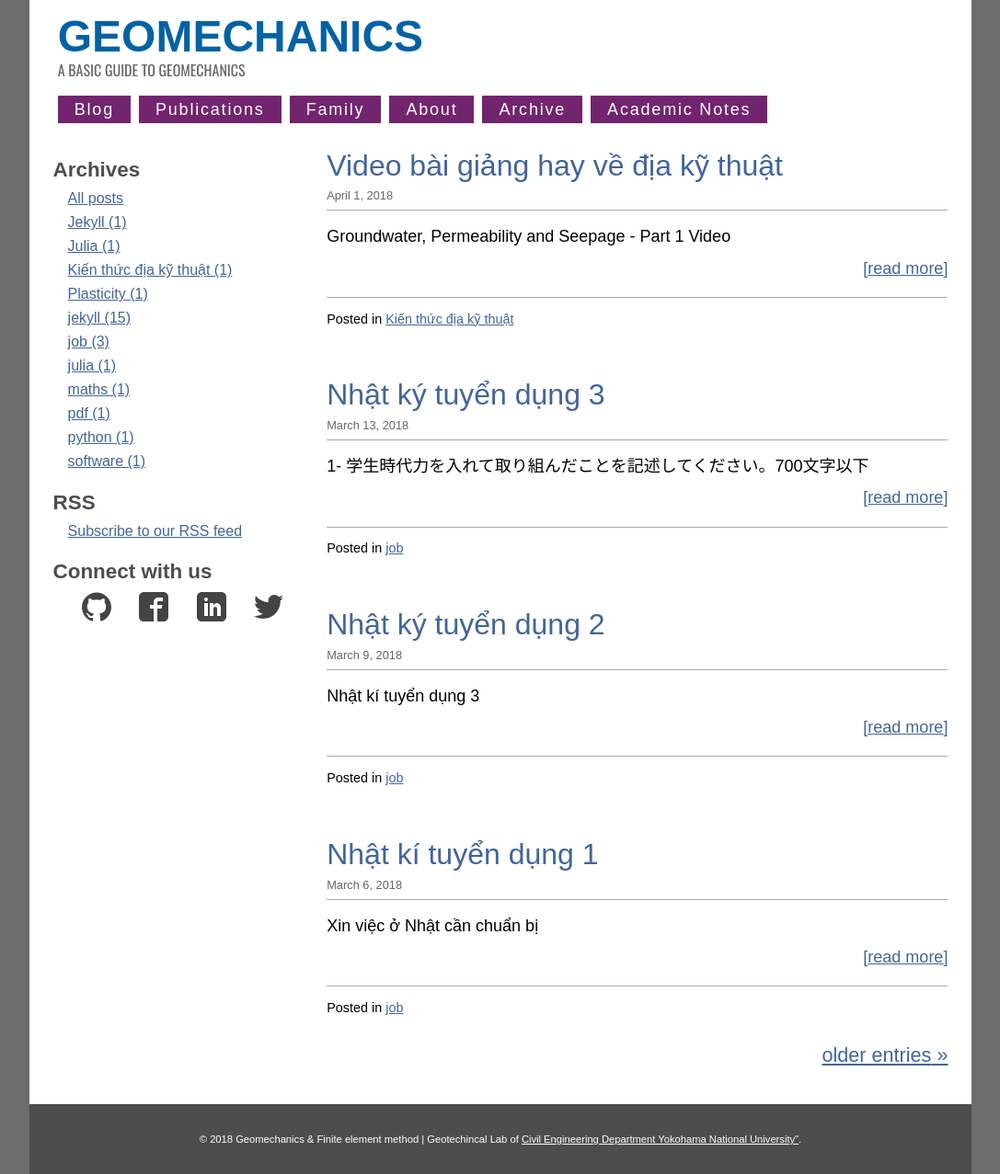
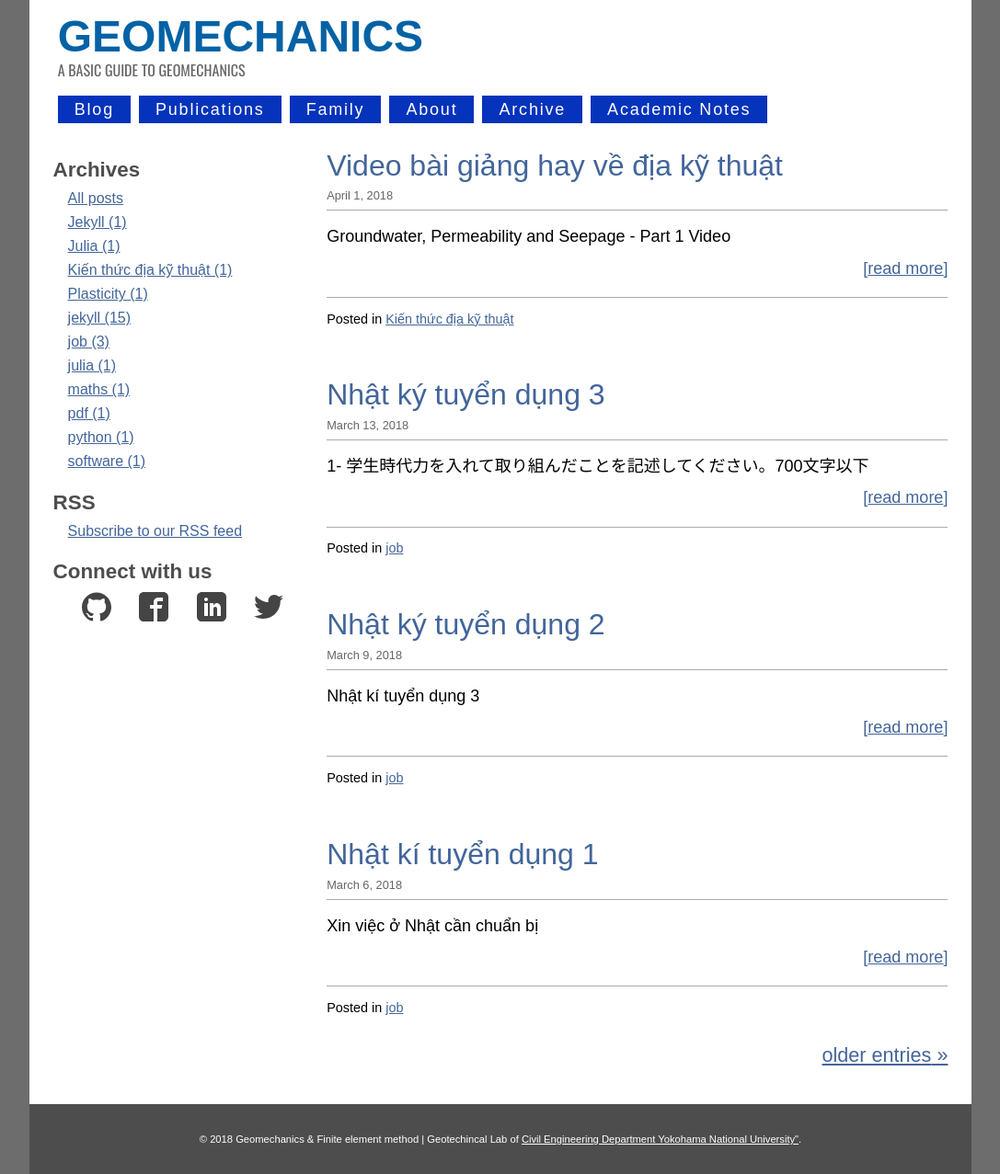
Before and after one commit to quangvunp/geomechanics, a Jekyll site: the page built from index.html, in a window 1280 px wide. Shown: the whole page at 92% size, without its empty margins (96-1183 px from the left). Built offline with Jekyll 4.4.1, drawn with Linux system fonts in a browser that asks for light colours; the list of posts is cut into pages by our own code.

Commit message:
Update main.css

```diff
--- a/css/main.css
+++ b/css/main.css
@@ -777,7 +777,7 @@ nav li {
 nav li a {
 	font: 1em 'Oswald', 'Helvetica Narrow', Arial, sans-serif;
 	color: white;
-	background: #72246e;
+	background: #0533bc;
 	margin-right: 0.5em;
 	padding: .25em 1em;
 	display: inline-block;
@@ -786,7 +786,7 @@ nav li a {
 }
 nav li a:hover {
 	color: white;
-	background: #f3f3f3;
+	background: #0f9dc4;
 }
 
 nav ul li {
```
